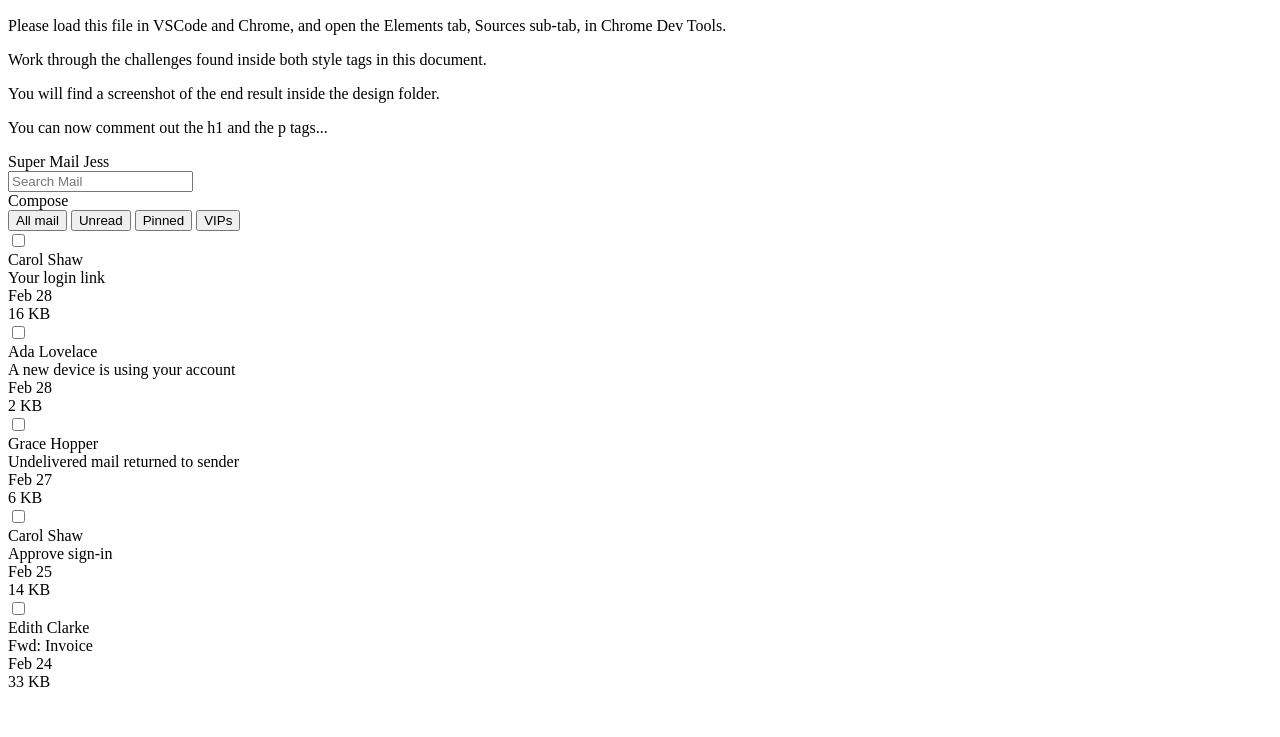
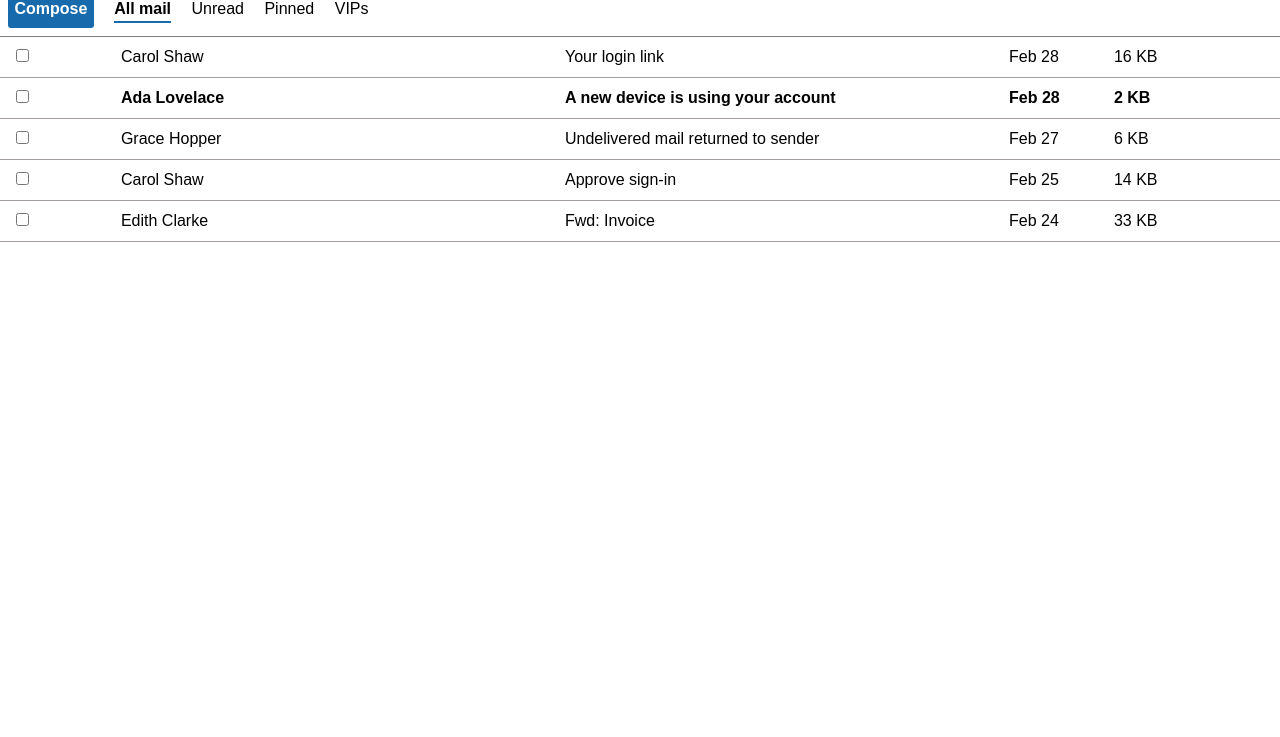
Before and after one commit to bloominstituteoftechnology/module-project---html-and-css-ii-ness-reliford, a plain HTML site: page index.html in a window 1280 px wide. Shown: the part 63-800 px from the top of the page. Drawn offline with Linux system fonts and the light colour scheme.

Commit message:
completed challenge

```diff
--- a/index.html
+++ b/index.html
@@ -5,60 +5,192 @@
   <meta charset="UTF-8">
   <style>
     /* 👉 Task 1- Apply the reset found on this page: https://www.joshwcomeau.com/css/custom-css-reset/ */
+    /*
+  1. Use a more-intuitive box-sizing model.
+*/
+*, *::before, *::after {
+  box-sizing: border-box;
+}
+/*
+  2. Remove default margin
+*/
+* {
+  margin: 0;
+}
+/*
+  3. Allow percentage-based heights in the application
+*/
+html, body {
+  height: 100%;
+}
+/*
+  Typographic tweaks!
+  4. Add accessible line-height
+  5. Improve text rendering
+*/
+body {
+  line-height: 1.5;
+  -webkit-font-smoothing: antialiased;
+}
+/*
+  6. Improve media defaults
+*/
+img, picture, video, canvas, svg {
+  display: block;
+  max-width: 100%;
+}
+/*
+  7. Remove built-in form typography styles
+*/
+input, button, textarea, select {
+  font: inherit;
+}
+/*
+  8. Avoid text overflows
+*/
+p, h1, h2, h3, h4, h5, h6 {
+  overflow-wrap: break-word;
+}
+/*
+  9. Create a root stacking context
+*/
+#root, #__next {
+  isolation: isolate;
+}
+
 
   </style>
   <style>
     /* 👉 Task 2- Target the body element.
     Apply a font family of Arial to the body element.
     The font property is inherited by descendant (nested) elements. */
-
+    body {
+      font-family: Arial, Helvetica, sans-serif;
+    }
     /* 👉 Task 3- Target the element with id headerTop.
     Apply white color to the text, some padding using px or rem units, and a dark background color. */
+    #headerTop {
+      color: white;
+      padding: 0.5rem;
+      background-color: #176bad;
 
+    }
     /* 👉 Task 4- Target the divs that are directly nested underneath the id headerTop.
     Make them display as inline block, instead of block.
     This will make them render on the same line. */
+    #headerTop div {
+      display: inline-block;
+    }
+
 
     /* 👉 Task 5- Target the spans that are nested inside the id headerTop.
     Make them have some margin on the right.
     This will prevent the spans from crashing against one another. */
+    #headerTop span {
+      margin-right: .5rem;
+    }
+
 
     /* 👉 Task 6- Target the first span nested inside the element with id headerTop.
     Make it have a font weight of bold, and transform the text to uppercase. */
+    .logo{
+      font-weight: bold;
+      text-transform: uppercase;
+    }
 
     /* 👉 Task 7- Target the id headerBottom.
     Give it a bottom border of 1 pixel, solid gray, and a little bit of padding using px or rem units. */
+
+    #headerBottom{
+      border-bottom: 1px solid gray;
+      padding: .5rem;
+    }
 
     /* 👉 Task 8- Target the divs that are nested directly inside the element with id headerBottom.
     Make them display as inline block, instead of block.
     This will cause them to render on the same line.
     You can consolidate this rule with the one on step. 4 */
 
+    #headerBottom div {
+      display: inline-block;
+    }
+
+
     /* 👉 Task 9- Target the "Compose" button, although note it's a div instead an actual button.
     Give it color, bold text, background, padding, border radius, margin right, and a cursor of pointer. */
+
+    .blue-button{
+      color:white;
+      background-color: #176bad;
+      font-weight: Bold;
+      padding: .4rem;
+      border-radius: 3px;
+      margin-right: 1rem;
+      cursor: pointer;
+    }
+
 
     /* 👉 Task 10- Research how to remove all the default styling of button elements.
     Target the button elements inside the element with id headerBottom.
     Remove all their styling, give them a bit of margin to the right, and a cursor of pointer. */
 
+    #headerBottom button {
+      padding: 0;
+      border: none;
+      background: none;
+      margin-right: 1rem;
+      cursor: pointer;
+    }
+
+
     /* 👉 Task 11- Target the button element inside the id headerBottom that has a class of active
     Make the font weight be bolder, and add a bottom border of 2 pixels solid color (you choose the color).
     Add the class name to the "All mail" button. */
+
+    #headerBottom button.active {
+      font-weight: bolder;
+      border-bottom: 2px solid #176bad;
+
+    }
 
     /* 👉 Task 12- Target all divs directly nested inside elements with a class of email,
     and make them display as inline-block elements.
     This will make each email render all its details in the same line*/
 
+    .email div{
+      display: inline-block;
+    }
+
+
     /* 👉 Task 13- Target the elements with a class of email.
     Give them some padding, bigger padding to the left, and a bottom border of very light grey. */
+
+    .email {
+      padding: .5rem;
+      padding-left: 1rem;
+      border-bottom: 1px solid #a49e9e;
+    }
 
     /* 👉 Task 14- Target each div inside the element with a class of email.
     Make the email author and the email subject take 35% of the width of the parent element.
     Make the check, the date and the size take up 8% of the width of the parent element.
     This will arrange the details in visible columns. */
 
+    .email-name, .email-subject {
+      width: 35%;
+    }
+
+    .email-check, .email-date {
+      width: 8%;
+    }
+
+
     /* 👉 Task 15- Target the second email and have its font weight be bold.
     This will make it look "unread". */
+
+    .email:nth-child(2) {
+      font-weight: bold;
+    }
 
     /* Well done! Check the design file to make sure you are close enough. */
 
@@ -68,27 +200,27 @@
 
 <body>
   <div id="instructions">
-    <h1>HTML & CSS II</h1>
-    <p>Please load this file in VSCode and Chrome, and open the Elements tab, Sources sub-tab, in Chrome Dev Tools.</p>
-    <p>Work through the challenges found inside both style tags in this document.</p>
-    <p>You will find a screenshot of the end result inside the design folder.</p>
-    <p>You can now comment out the h1 and the p tags...</p>
+  <!-- <h1>HTML & CSS II</h1>
+   <p>Please load this file in VSCode and Chrome, and open the Elements tab, Sources sub-tab, in Chrome Dev Tools.</p>
+   <p>Work through the challenges found inside both style tags in this document.</p>
+   <p>You will find a screenshot of the end result inside the design folder.</p>
+   <p>You can now comment out the h1 and the p tags...</p> -->
   </div>
   <div>
     <header>
       <div id="headerTop">
-        <div>
-          <span>Super Mail</span>
+        <div class="inline-container">
+          <span class="logo">Super Mail</span>
           <span>Jess</span>
         </div>
-        <div>
+        <div class="inline-container">
           <input type="text" placeholder="Search Mail" />
         </div>
       </div>
       <div id="headerBottom">
-        <div>Compose</div>
+        <div class="blue-button">Compose</div>
         <div>
-          <button>All mail</button>
+          <button class="active">All mail</button>
           <button>Unread</button>
           <button>Pinned</button>
           <button>VIPs</button>
```
Also changed, not shown: 1 other file.
